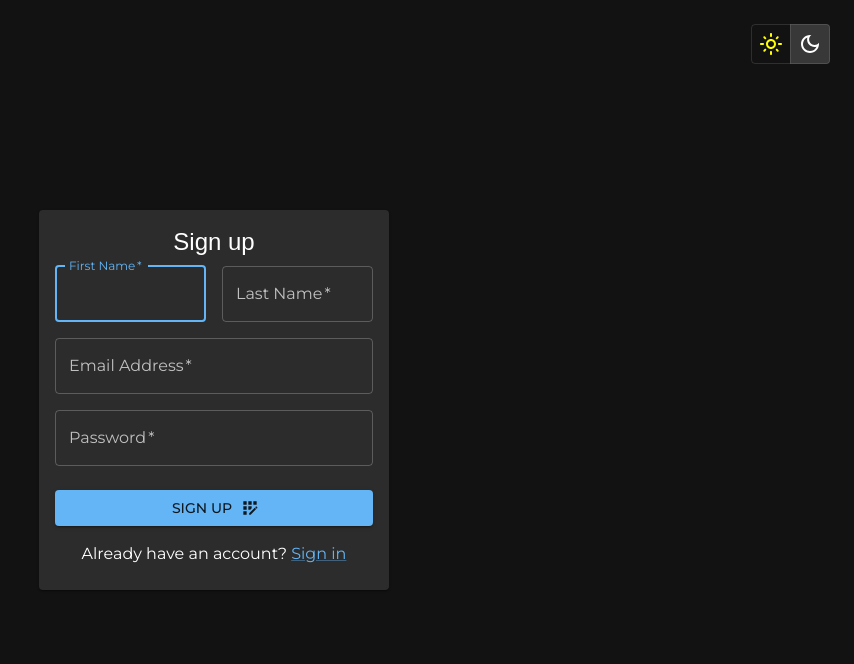
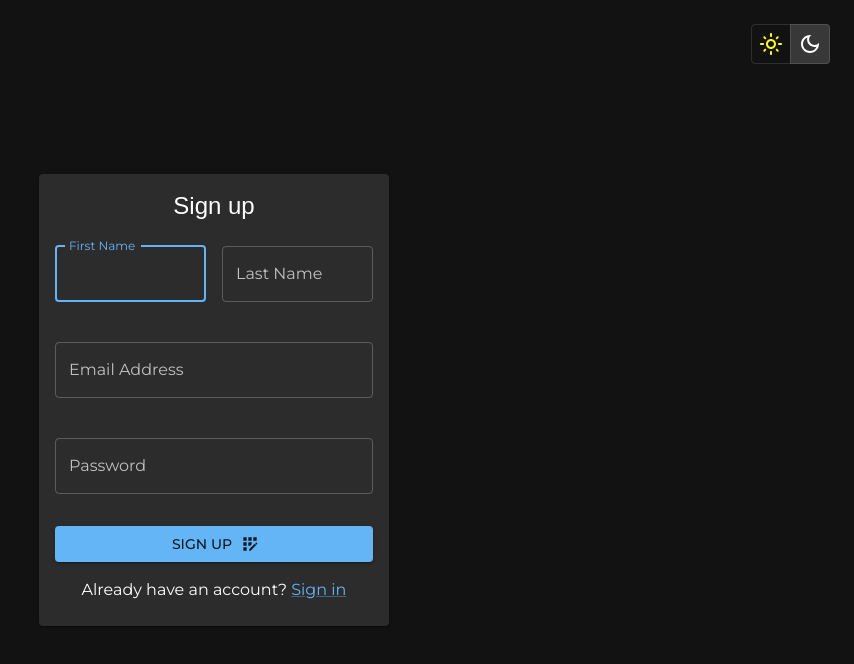
Before and after one commit to coreydbrown/FitnessLogApp.expressjs-react, a React (Create React App) app in the folder client/: page /register in a window 1280 px wide. Shown: the top 664 px of the page, without its empty margins (426-1280 px from the left). Built offline with nearby package versions, Linux system fonts and the light colour scheme; a web font is replaced by a local one.

Commit message:
Replaced Register user form logic with Formik and Yup. Cut number of lines of code down by ~80!

```diff
--- a/client/package.json
+++ b/client/package.json
@@ -21,7 +21,6 @@
     "react-redux": "^8.0.5",
     "react-router-dom": "^6.5.0",
     "react-scripts": "5.0.1",
-    "validator": "^13.7.0",
     "web-vitals": "^2.1.4",
     "yup": "^0.32.11"
   },
--- a/client/src/pages/Register.js
+++ b/client/src/pages/Register.js
@@ -1,8 +1,10 @@
 import { useState, useEffect, useContext } from "react";
 import { UserContext } from "../context/user-context";
-import validator from "validator";
+import { Link, useNavigate } from "react-router-dom";
+import { useFormik } from "formik";
+import registerSchema from "../validation/register";
+
 import ColorModeToggler from "../components/ColorModeToggler";
-import { Link, useNavigate } from "react-router-dom";
 import LinkMUI from "@mui/material/Link";
 import Container from "@mui/material/Container";
 import Box from "@mui/material/Box";
@@ -15,22 +17,9 @@ import LoadingButton from "@mui/lab/LoadingButton";
 import AppRegistrationIcon from "@mui/icons-material/AppRegistration";
 
 const Register = () => {
-  const [firstName, setFirstName] = useState("");
-  const [firstNameError, setFirstNameError] = useState({ err: false, msg: "" });
-
-  const [lastName, setLastName] = useState("");
-  const [lastNameError, setLastNameError] = useState({ err: false, msg: "" });
-
-  const [email, setEmail] = useState("");
-  const [emailError, setEmailError] = useState({ err: false, msg: "" });
-
-  const [password, setPassword] = useState("");
-  const [passwordError, setPasswordError] = useState({ err: false, msg: "" });
-
   const [isLoading, setIsLoading] = useState(false);
 
-  const { user, registerUser, emailAlreadyRegistered } =
-    useContext(UserContext);
+  const { user, registerUser } = useContext(UserContext);
 
   const navigate = useNavigate();
   useEffect(() => {
@@ -41,113 +30,33 @@ const Register = () => {
     }
   }, [user, navigate]);
 
-  const handleSubmit = (e) => {
-    e.preventDefault();
-    if (firstName === "") {
-      setFirstNameError({ err: true, msg: "Please enter your first name" });
-    }
-    if (lastName === "") {
-      setLastNameError({ err: true, msg: "Please enter your last name" });
-    }
-    if (email === "") {
-      setEmailError({ err: true, msg: "Please enter a valid email address" });
-    }
-    if (password === "") {
-      setPasswordError({ err: true, msg: "Please enter a valid password" });
-    }
-    if (!validator.isEmail(email)) {
-      setEmailError({
-        err: true,
-        msg: "Please enter a valid email address",
-      });
-      return;
-    }
-    if (password.length < 8 && password !== "") {
-      setPasswordError({
-        err: true,
-        msg: "Password must contain at least 8 characters",
-      });
-      return;
-    }
-    if (password.length > 30 && password !== "") {
-      setPasswordError({
-        err: true,
-        msg: "Password must contain 30 characters or less",
-      });
-      return;
-    }
-    if (
-      email !== "" &&
-      password !== "" &&
-      firstName !== "" &&
-      lastName !== ""
-    ) {
+  const formik = useFormik({
+    initialValues: {
+      firstName: "",
+      lastName: "",
+      email: "",
+      password: "",
+    },
+    validationSchema: registerSchema,
+    onSubmit: async (values) => {
       setIsLoading(true);
+
       const firstNameCap =
-        firstName.charAt(0).toUpperCase() + firstName.slice(1).toLowerCase();
+        values.firstName.charAt(0).toUpperCase() +
+        values.firstName.slice(1).toLowerCase();
       const lastNameCap =
-        lastName.charAt(0).toUpperCase() + lastName.slice(1).toLowerCase();
-      const user = {
+        values.lastName.charAt(0).toUpperCase() +
+        values.lastName.slice(1).toLowerCase();
+
+      const success = await registerUser({
         firstName: firstNameCap,
         lastName: lastNameCap,
-        email,
-        password,
-      };
-
-      (async () => {
-        const success = await registerUser(user);
-        if (!success) setIsLoading(false);
-      })();
-    }
-  };
-
-  const handleFirstNameChange = (e) => {
-    setFirstName(e.target.value);
-    e.target.value === ""
-      ? setFirstNameError({ err: true, msg: "Please enter your first name" })
-      : setFirstNameError({ err: false, msg: "" });
-  };
-
-  const handleLastNameChange = (e) => {
-    setLastName(e.target.value);
-    e.target.value === ""
-      ? setLastNameError({ err: true, msg: "Please enter your last name" })
-      : setLastNameError({ err: false, msg: "" });
-  };
-
-  const handleEmailChange = (e) => {
-    setEmail(e.target.value);
-    e.target.value === ""
-      ? setEmailError({ err: true, msg: "Please enter a valid email address" })
-      : setEmailError({ err: false, msg: "" });
-  };
-
-  const handlePasswordChange = (e) => {
-    setPassword(e.target.value);
-    e.target.value === ""
-      ? setPasswordError({ err: true, msg: "Please enter a valid password" })
-      : setPasswordError({ err: false, msg: "" });
-  };
-
-  const handleFirstNameBlur = (e) => {
-    if (firstName === "")
-      setFirstNameError({ err: true, msg: "Please enter your first name" });
-  };
-
-  const handleLastNameBlur = (e) => {
-    if (lastName === "")
-      setLastNameError({ err: true, msg: "Please enter your last name" });
-  };
-
-  const handleEmailBlur = (e) => {
-    if (email === "")
-      setEmailError({ err: true, msg: "Please enter a valid email address" });
-  };
-
-  const handlePasswordBlur = (e) => {
-    if (password === "")
-      setPasswordError({ err: true, msg: "Please enter a valid password" });
-  };
+        email: values.email,
+        password: values.password,
+      });
+      if (!success) setIsLoading(false);
+    },
+  });
 
   return (
     <Container maxWidth="xl" sx={{ position: "relative" }}>
@@ -168,71 +77,82 @@ const Register = () => {
             </Typography>
             <Box
               component="form"
-              onSubmit={handleSubmit}
+              onSubmit={formik.handleSubmit}
               noValidate
               sx={{ mt: 1 }}
             >
               <Grid container spacing={2}>
                 <Grid item xs={12} sm={6}>
                   <TextField
-                    onChange={handleFirstNameChange}
-                    onBlur={handleFirstNameBlur}
-                    error={firstNameError.err}
-                    helperText={firstNameError.msg}
-                    autoComplete="given-name"
+                    id="firstName"
                     name="firstName"
-                    required
+                    label="First Name"
+                    onChange={formik.handleChange}
+                    onBlur={formik.handleBlur}
+                    value={formik.values.firstName}
+                    error={formik.touched.firstName && formik.errors.firstName}
+                    helperText={
+                      formik.touched.firstName && formik.errors.firstName
+                        ? formik.errors.firstName
+                        : null
+                    }
                     fullWidth
-                    id="firstName"
-                    label="First Name"
+                    margin="normal"
                     autoFocus
                   />
                 </Grid>
                 <Grid item xs={12} sm={6}>
                   <TextField
-                    onChange={handleLastNameChange}
-                    onBlur={handleLastNameBlur}
-                    error={lastNameError.err}
-                    helperText={lastNameError.msg}
-                    required
+                    id="lastName"
+                    name="lastName"
+                    label="Last Name"
+                    onChange={formik.handleChange}
+                    onBlur={formik.handleBlur}
+                    value={formik.values.lastName}
+                    error={formik.touched.lastName && formik.errors.lastName}
+                    helperText={
+                      formik.touched.lastName && formik.errors.lastName
+                        ? formik.errors.lastName
+                        : null
+                    }
                     fullWidth
-                    id="lastName"
-                    label="Last Name"
-                    name="lastName"
-                    autoComplete="family-name"
+                    margin="normal"
                   />
                 </Grid>
                 <Grid item xs={12}>
                   <TextField
-                    onChange={handleEmailChange}
-                    onBlur={handleEmailBlur}
-                    error={emailError.err || emailAlreadyRegistered}
+                    id="email"
+                    name="email"
+                    label="Email Address"
+                    onChange={formik.handleChange}
+                    onBlur={formik.handleBlur}
+                    value={formik.values.email}
+                    error={formik.touched.email && formik.errors.email}
                     helperText={
-                      emailAlreadyRegistered
-                        ? "This email address already has an account"
-                        : emailError.msg
+                      formik.touched.email && formik.errors.email
+                        ? formik.errors.email
+                        : null
                     }
-                    required
                     fullWidth
-                    id="email"
-                    label="Email Address"
-                    name="email"
-                    autoComplete="email"
+                    margin="normal"
                   />
                 </Grid>
                 <Grid item xs={12}>
                   <TextField
-                    onChange={handlePasswordChange}
-                    onBlur={handlePasswordBlur}
-                    error={passwordError.err}
-                    helperText={passwordError.msg}
-                    required
-                    fullWidth
+                    id="password"
                     name="password"
                     label="Password"
-                    type="password"
-                    id="password"
-                    autoComplete="new-password"
+                    onChange={formik.handleChange}
+                    onBlur={formik.handleBlur}
+                    value={formik.values.password}
+                    error={formik.touched.password && formik.errors.password}
+                    helperText={
+                      formik.touched.password && formik.errors.password
+                        ? formik.errors.password
+                        : null
+                    }
+                    fullWidth
+                    margin="normal"
                   />
                 </Grid>
               </Grid>
--- a/client/src/validation/login.js
+++ b/client/src/validation/login.js
@@ -1,8 +1,8 @@
 import * as yup from "yup";
 
 const loginSchema = yup.object().shape({
-  email: yup.string().email().required(),
-  password: yup.string().required(),
+  email: yup.string().email("Invalid email address").required("Required"),
+  password: yup.string().required("Required"),
 });
 
 export default loginSchema;
--- /dev/null
+++ b/client/src/validation/register.js
@@ -0,0 +1,20 @@
+import * as yup from "yup";
+
+const registerSchema = yup.object().shape({
+  firstName: yup
+    .string()
+    .max(30, "Must be 30 characters or less")
+    .required("Required"),
+  lastName: yup
+    .string()
+    .max(30, "Must be 30 characters or less")
+    .required("Required"),
+  email: yup.string().email("Invalid email address").required("Required"),
+  password: yup
+    .string()
+    .min(8, "Must be at least 8 characters long")
+    .max(30, "Must be 30 characters or less")
+    .required("Required"),
+});
+
+export default registerSchema;
```
Also changed, not shown: 1 other file (tests, documents, lock files or other folders).
